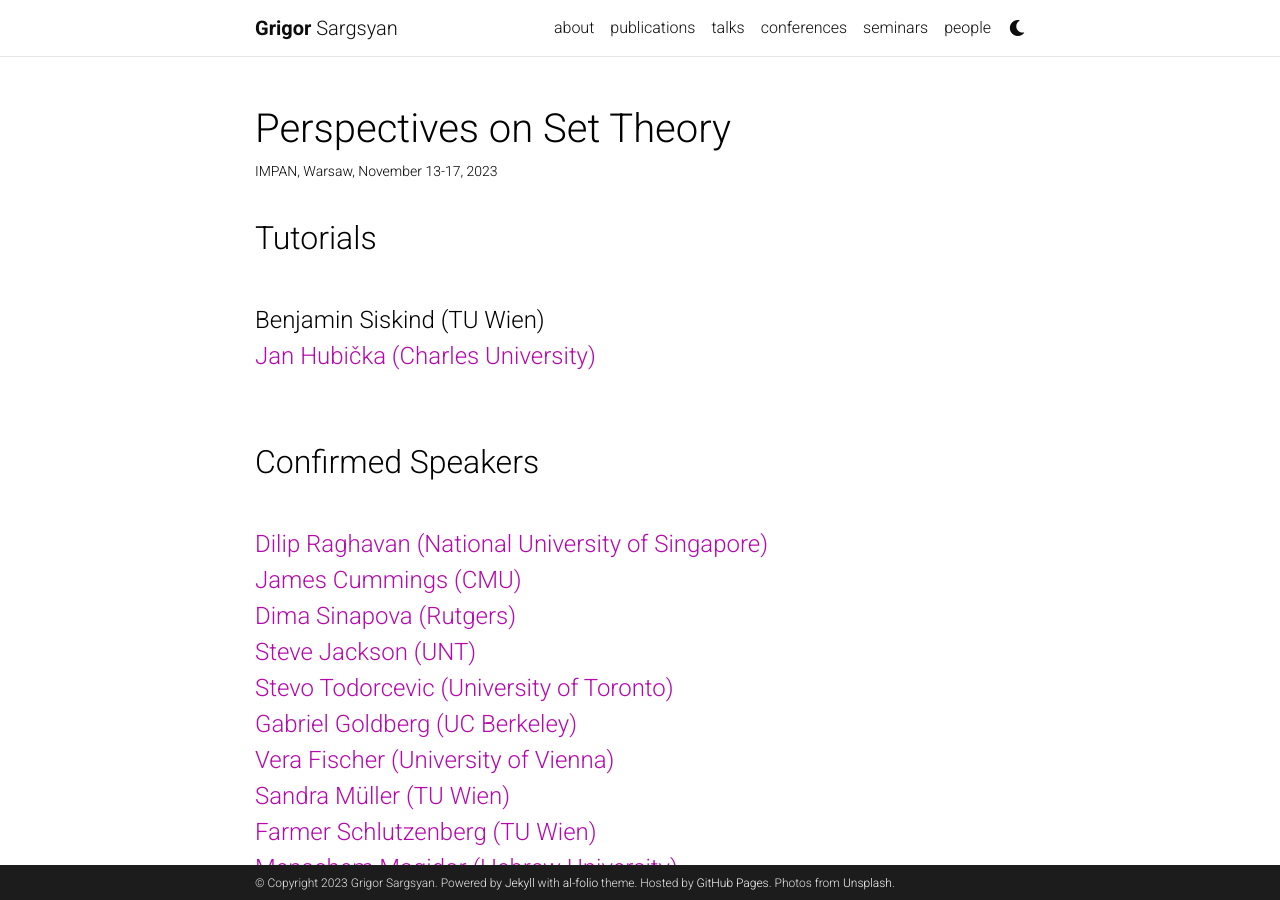
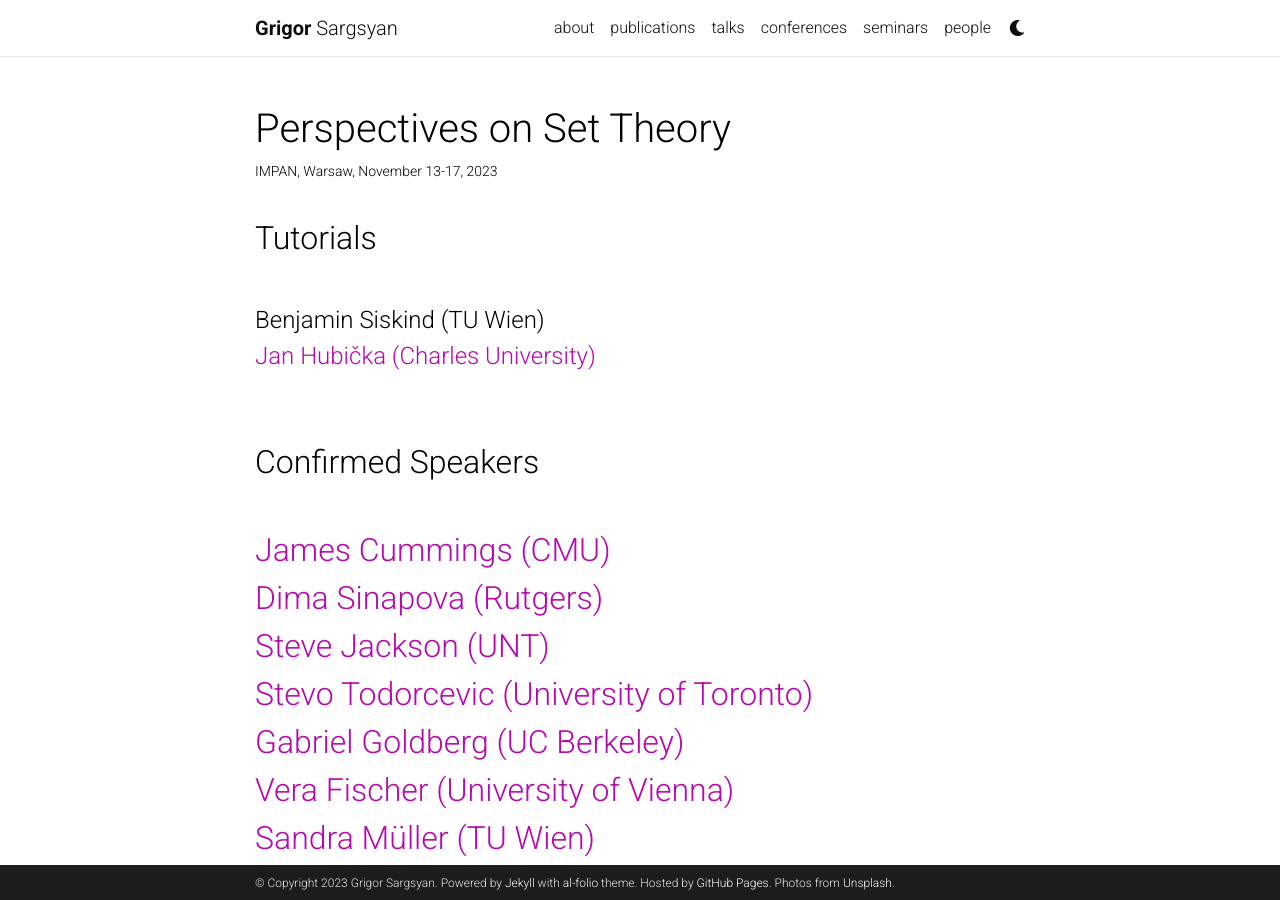
Before and after one commit to grigorsarg/grigorsarg.github.io, a Jekyll site: the page built from _projects/Perspectives.md, in a window 1280 px wide and 900 px high. Built offline with Jekyll 4.4.1, drawn with Linux system fonts in a browser that asks for light colours; full-size pictures stand in for the smaller copies a plugin makes; comment, search, counter and statistics services are not loaded; a style sheet for code colours, icons or effects is not loaded.

Commit message:
Update Perspectives.md

```diff
--- a/_projects/Perspectives.md
+++ b/_projects/Perspectives.md
@@ -12,8 +12,7 @@ Benjamin Siskind (TU Wien)<br>
 <a href="https://www.ucw.cz/~hubicka/">Jan Hubička (Charles University)</a></font><br><br>
 
 <font size="+3"> Confirmed Speakers</font> <br>
-<font size="+2">
-<a href="https://dilip-raghavan.github.io/">Dilip Raghavan (National University of Singapore) </a><br>
+<font size="+3">
 <a href="https://www.cmu.edu/math/people/faculty/cummings.html">James Cummings (CMU) </a><br>
 <a href="https://sites.math.rutgers.edu/~ds2005/"> Dima Sinapova  (Rutgers)</a><br>
 <a href="http://www.math.unt.edu/~sjackson/"> Steve Jackson (UNT) </a><br>
```
